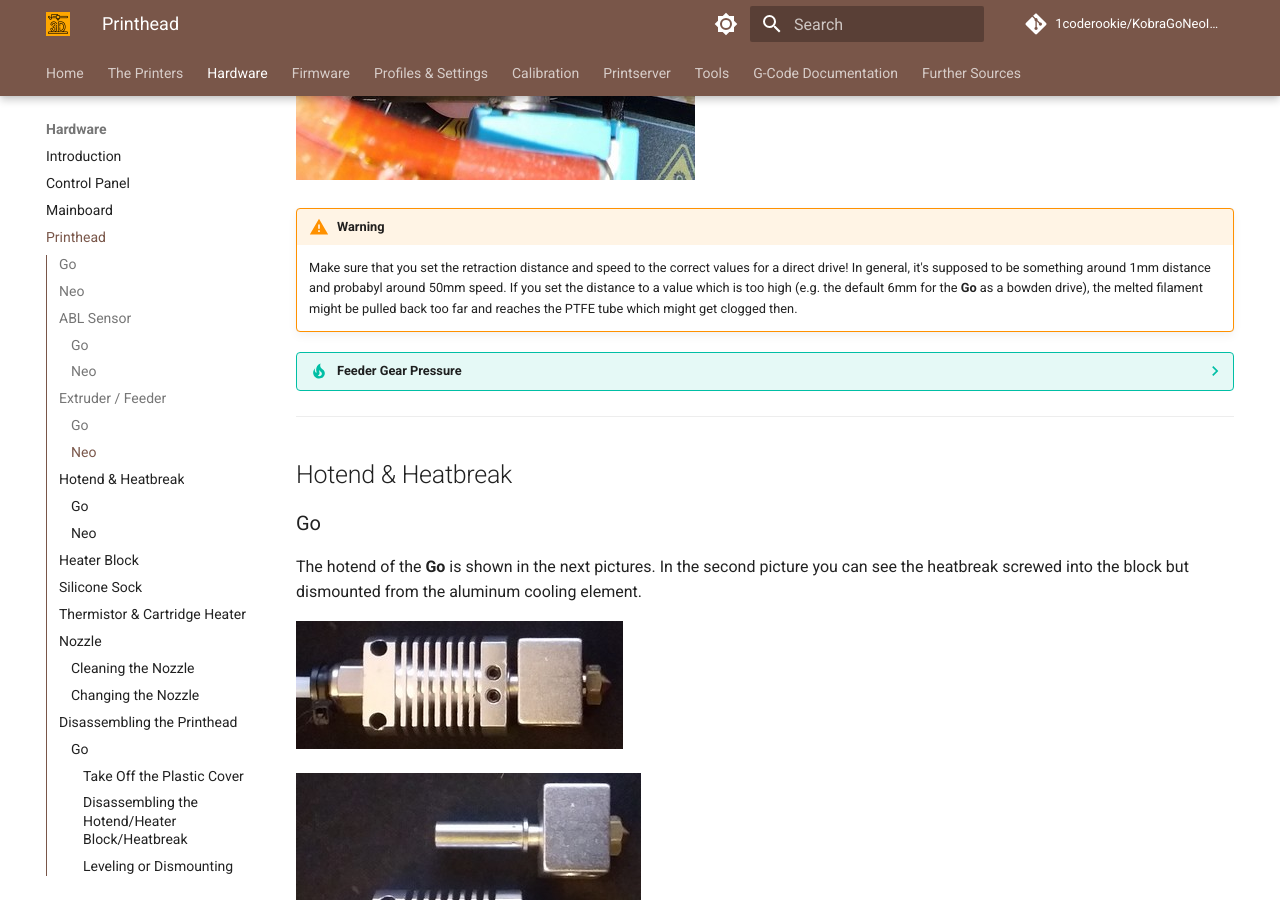
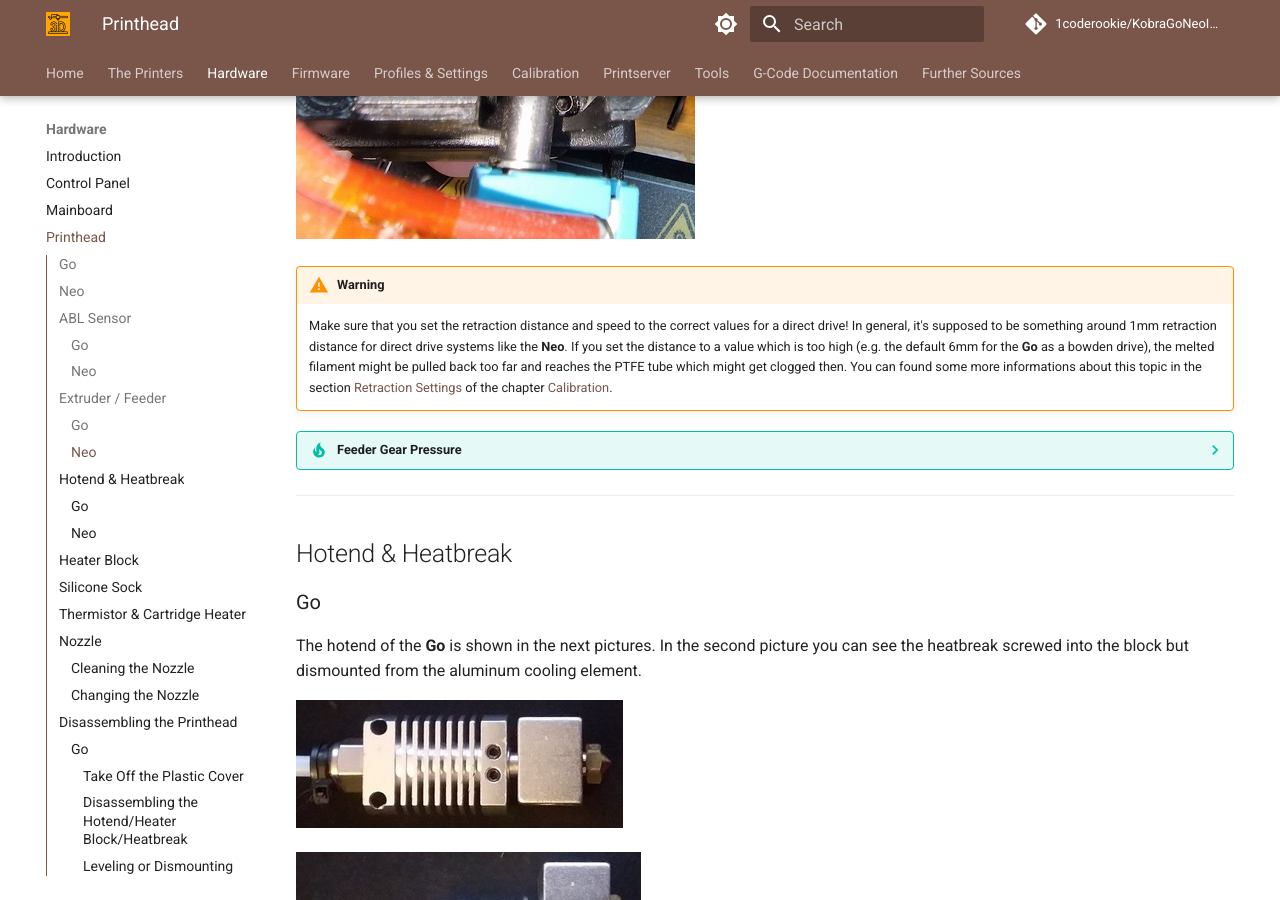
Before and after one commit to 1coderookie/KobraGoNeoInsights, an MkDocs documentation site: the page built from docs/hardware/printhead.md, in a window 1280 px wide and 900 px high, scrolled down 6061 px. Built offline with MkDocs 1.6.1 and Material for MkDocs 9.7.7, drawn with Linux system fonts in a browser that asks for light colours; comment, search, counter and statistics services are not loaded; some of the changed lines change nothing that is shown.

Commit message:
Update printhead.md

```diff
--- a/docs/hardware/printhead.md
+++ b/docs/hardware/printhead.md
@@ -72,6 +72,12 @@
 
     Do you own a Kobra **Go** and want to contribute? That would be great! <br> I'd need a picture of the bowden drive feeder, so people could see the difference between the **Go** and the **Neo**. <br> Just send me an email to <br> `3dneo (at) quantentunnel.de` <br> Thank you!
 
+??? tip "Feeder Gear Pressure"
+
+    When adjusting the pressure of the feeder gear, make sure you don't tighten it up too much as it could squeeze and deform the filament. On the other hand it shouldn't be too loose though as it should transport the filament reliably.
+    When pulling out the filament of the extruder system, you should notice little dents on the surface of the filament from the teeth of the feeder gear, the filament itself shouldn't be squeezed and deformed though, it should still be "round" so to say. You don't want the feeder gear to "bite" too much into the filament as well though, as this may lead to inconsistentites of the filament flow. On the other hand, the filament should be fed reliably, which especially comes into account while retracting. So keep an eye on the shaft of the motor by looking at the back of the motor - if you notice that it's slipping while retracting, you definitely need to increase the tension.
+    As a rule of thumb you can keep in mind that the pressure should be higher when using hard filament like PLA and lower when using soft filament like TPU.
+
 ---
 
 ### Neo
@@ -89,7 +95,7 @@
 
 !!! warning
 
-    Make sure that you set the retraction distance and speed to the correct values for a direct drive! In general, it's supposed to be something around 1mm distance and probabyl around 50mm speed. If you set the distance to a value which is too high (e.g. the default 6mm for the **Go** as a bowden drive), the melted filament might be pulled back too far and reaches the PTFE tube which might get clogged then.
+    Make sure that you set the retraction distance and speed to the correct values for a direct drive! In general, it's supposed to be something around 1mm retraction distance for direct drive systems like the **Neo**. If you set the distance to a value which is too high (e.g. the default 6mm for the **Go** as a bowden drive), the melted filament might be pulled back too far and reaches the PTFE tube which might get clogged then. You can found some more informations about this topic in the section [Retraction Settings](../calibration.md/#retraction-settings) of the chapter [Calibration](../calibration.md).
 
 ??? tip "Feeder Gear Pressure"
 
```
